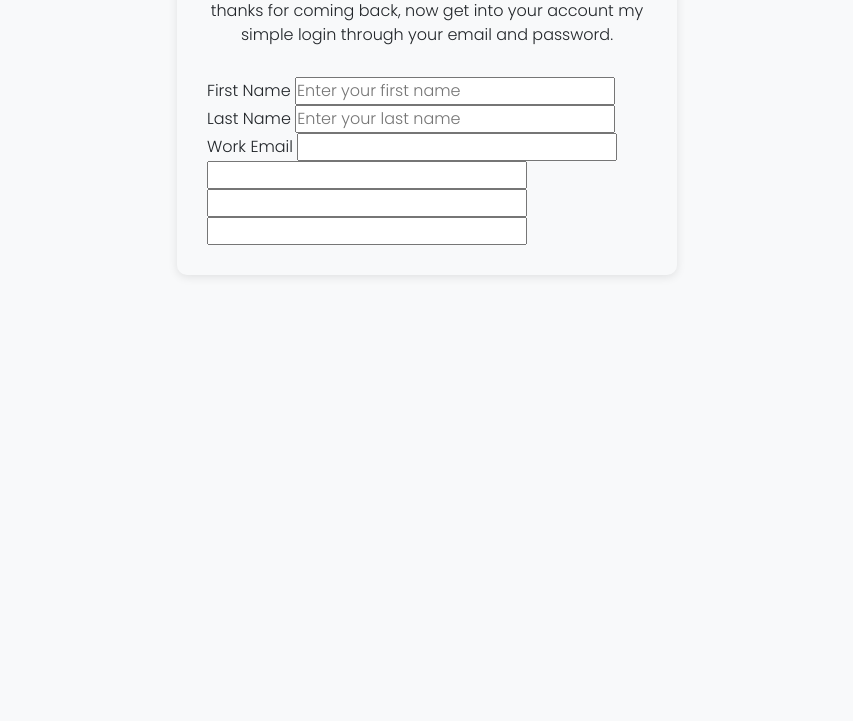
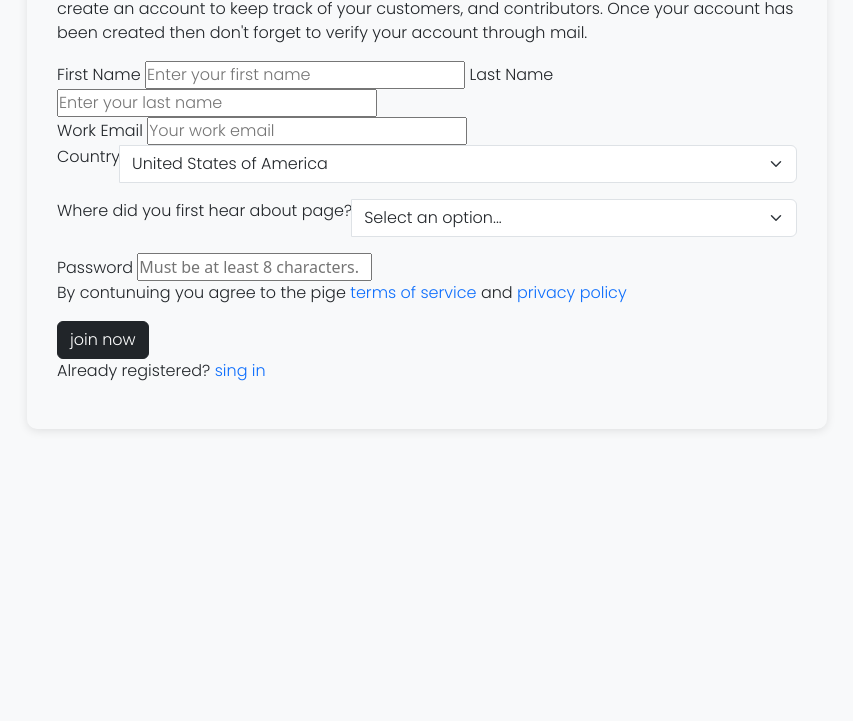
Before and after one commit to Selim-Riahi/eCommerceVanillaJS, a website: page register.html in a window 1280 px wide. Shown: the part 79-800 px from the top of the page, without its empty margins (213-1066 px from the left). Drawn offline with nearby package versions, Linux system fonts and the light colour scheme; a web font is replaced by a local one.

Commit message:
fixing password and starting register

```diff
--- a/auth.js
+++ b/auth.js
@@ -176,6 +176,9 @@ document.addEventListener("DOMContentLoaded", function () {
       });
     }
   }
+  if (passwordInput) {
+    passwordInput.type = "password";
+  }
   if (togglePassword) {
     togglePassword.addEventListener("click", function () {
       const icon = this.querySelector("i");
--- /dev/null
+++ b/recover.css
@@ -0,0 +1,19 @@
+* {
+  padding: 0;
+  margin: 0;
+  box-sizing: border-box;
+  list-style: none;
+  text-decoration: none !important;
+  font-family: "Poppins", sans-serif;
+}
+.reset-email {
+  display: flex;
+  flex-direction: column;
+  justify-content: center;
+  gap: 1rem;
+}
+.reset-email p {
+  font-family: "Franklin Gothic Medium", "Arial Narrow", Arial, sans-serif;
+  color: gray;
+  font-size: 15px;
+}
--- /dev/null
+++ b/register.css
@@ -0,0 +1,16 @@
+* {
+  padding: 0;
+  margin: 0;
+  box-sizing: border-box;
+  list-style: none;
+  text-decoration: none !important;
+  font-family: "Poppins", sans-serif;
+}
+body {
+  margin: 0 auto 20px;
+  padding: 30px;
+  max-width: 800px;
+  background-color: #f8f9fa;
+  border-radius: 10px;
+  box-shadow: 0 2px 10px rgba(0, 0, 0, 0.1);
+}
--- a/register.html
+++ b/register.html
@@ -39,15 +39,17 @@
       rel="stylesheet"
       href="https://cdn.jsdelivr.net/npm/swiper@11/swiper-bundle.min.css"
     />
-    <link rel="stylesheet" href="auth.css" />
+    <link rel="stylesheet" href="register.css" />
+    <!-- <link rel="stylesheet" href="auth.css" /> -->
     <title>register</title>
   </head>
   <body>
     <header>
-      <h2>welcome to E-commerce</h2>
+      <h2>welcome t, let's creat an account</h2>
       <p>
-        thanks for coming back, now get into your account my simple login
-        through your email and password.
+        create an account to keep track of your customers, and contributors.
+        Once your account has been created then don't forget to verify your
+        account through mail.
       </p>
     </header>
     <div class="full_name">
@@ -68,13 +70,42 @@
     </div>
     <div class="informations">
       <label for="WorkEmail"> Work Email</label>
-      <input type="text" />
-      <label for=""></label>
-      <input type="text" />
-      <label for=""></label>
-      <input type="text" />
-      <label for=""></label>
-      <input type="text" />
+      <input
+        type="text"
+        id="Email"
+        name="Email"
+        placeholder="Your work email"
+      />
+      <div class="input-group mb-3">
+        <label for="country">Country</label>
+        <select class="form-select" id="inputGroupSelect01">
+          <option selected>United States of America</option>
+        </select>
+      </div>
+
+      <div class="input-group mb-3">
+        <label for="country">Where did you first hear about page?</label>
+        <select class="form-select" id="inputGroupSelect01">
+          <option selected>Select an option...</option>
+        </select>
+      </div>
+    </div>
+
+    <label for="password">Password</label>
+    <input
+      type="text"
+      id="password"
+      name="password"
+      placeholder="Must be at least 8 characters."
+    />
+
+    <p>
+      By contunuing you agree to the pige <a href="">terms of service</a> and
+      <a href="">privacy policy</a>
+    </p>
+    <div>
+      <button id="loginBtn" type="button" class="btn btn-dark">join now</button>
+      <p>Already registered? <a href="auth.html">sing in</a></p>
     </div>
   </body>
 </html>
```
Also changed, not shown: recover.html (+14 -1 lines), recover.js (added, +14 -0 lines).
